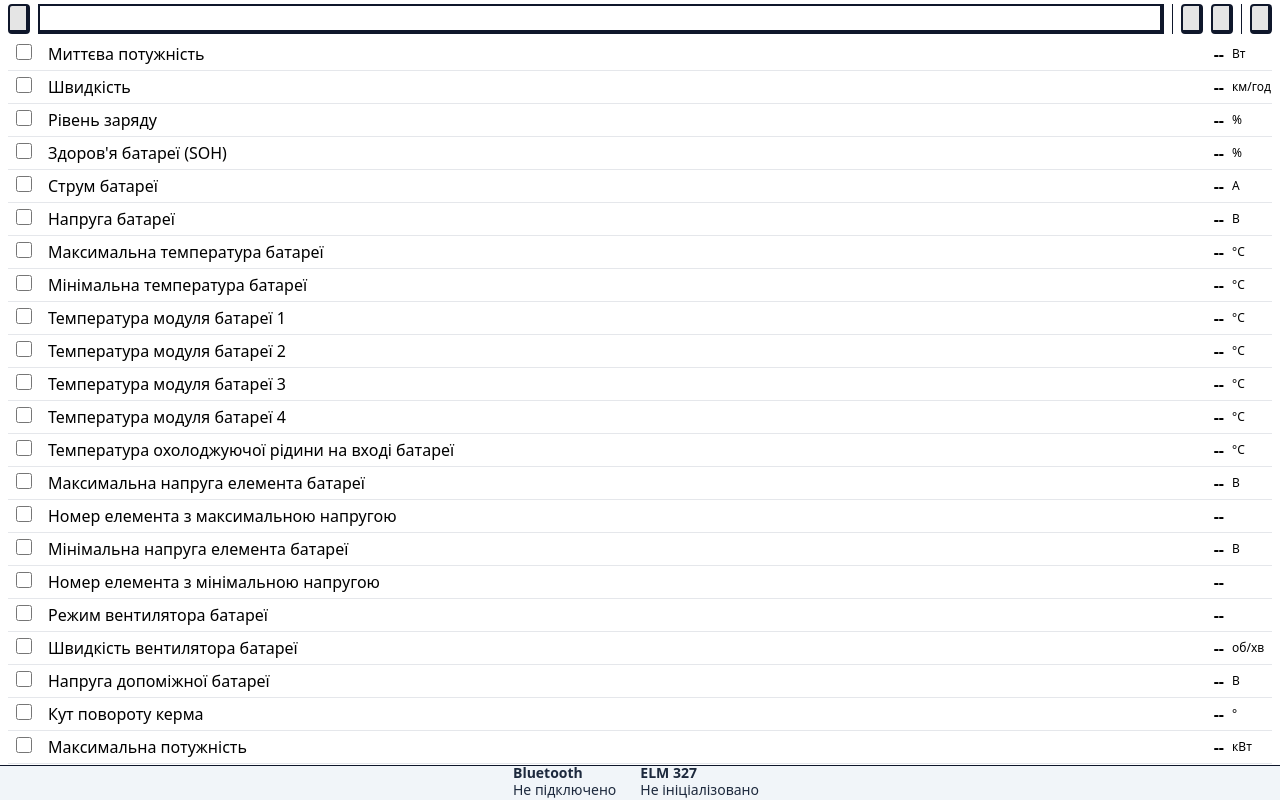
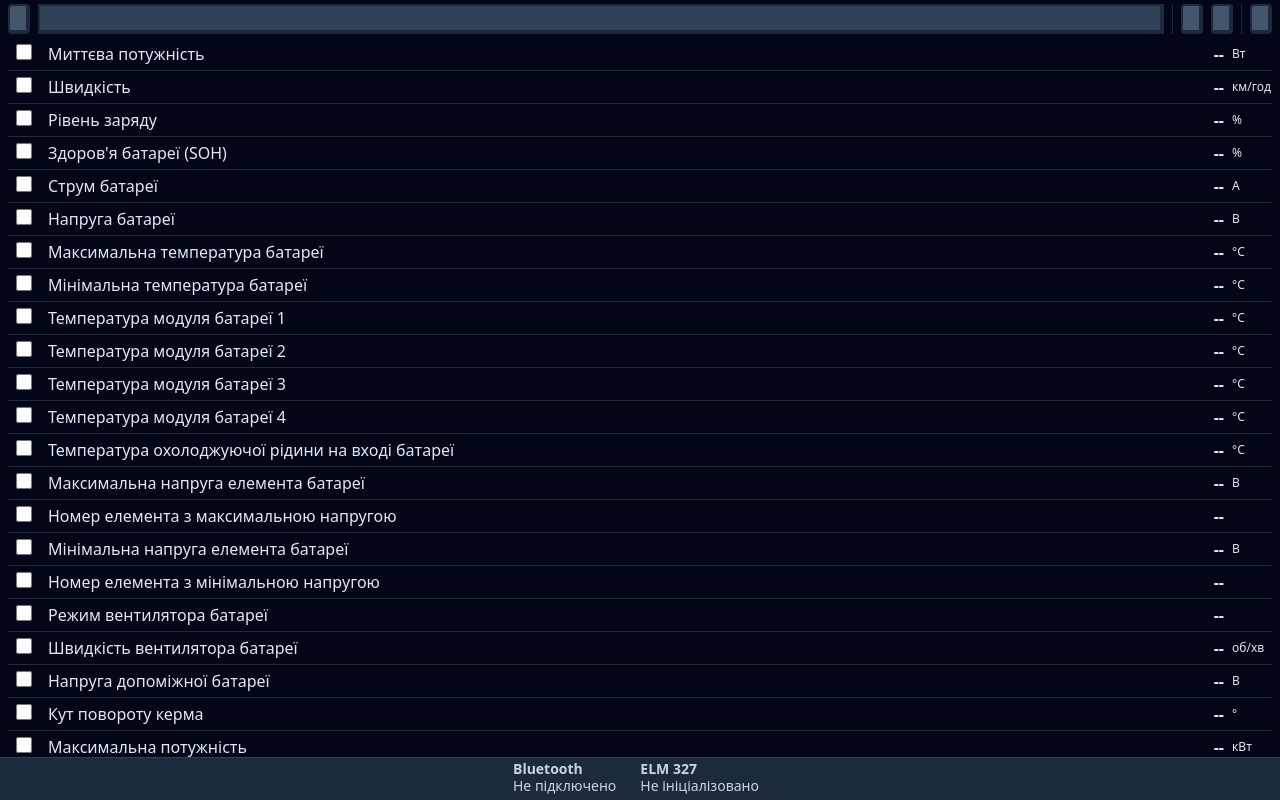
Before and after one commit to Tuoris/niro-spy, a SvelteKit app: page /all-parameters in a window 1280 px wide. Built offline with nearby package versions, Linux system fonts and the light colour scheme; what @iconify/tailwind4 would draw is missing.

Commit message:
Add dark theme

```diff
--- a/src/app.css
+++ b/src/app.css
@@ -1,5 +1,8 @@
 @import 'tailwindcss';
 @plugin "@iconify/tailwind4";
+
+@custom-variant dark (&:where(.dark, .dark *));
+
 
 html,
 body {
--- a/src/app.html
+++ b/src/app.html
@@ -1,12 +1,12 @@
 <!doctype html>
-<html lang="en">
+<html lang="en" class="dark">
 	<head>
 		<meta charset="utf-8" />
 		<link rel="icon" href="%sveltekit.assets%/favicon.png" />
 		<meta name="viewport" content="width=device-width, initial-scale=1" />
 		%sveltekit.head%
 	</head>
-	<body data-sveltekit-preload-data="hover">
+	<body data-sveltekit-preload-data="hover" class="dark:bg-slate-950">
 		<div style="display: contents">%sveltekit.body%</div>
 	</body>
 </html>
--- a/src/routes/+layout.svelte
+++ b/src/routes/+layout.svelte
@@ -34,7 +34,7 @@
 		{@render children()}
 	</main>
 	<footer
-		class="flex flex-nowrap justify-center gap-4 border-t-1 border-slate-900 bg-slate-100 text-sm text-slate-800"
+		class="flex flex-nowrap justify-center gap-4 border-t-1 border-slate-900 bg-slate-100 py-1 text-sm text-slate-800 dark:border-slate-700 dark:bg-slate-800 dark:text-slate-300"
 	>
 		<div class="flex flex-wrap items-center gap-2">
 			<span class="icon-[mdi--bluetooth-transfer]"></span>
--- a/src/routes/+page.svelte
+++ b/src/routes/+page.svelte
@@ -23,9 +23,9 @@
 		primary:
 			'rounded-sm border-2 border-r-4 border-b-4 border-green-900 bg-green-500 px-4 py-2 font-bold text-white active:border-t-4 active:border-r-2 active:border-b-2 active:border-l-4 active:bg-green-600',
 		secondary:
-			'rounded-sm border-2 border-r-4 border-b-4 border-slate-900 bg-sky-600 px-4 py-2 text-center font-bold text-white active:border-t-4 active:border-r-2 active:border-b-2 active:border-l-4 active:bg-sky-700',
+			'rounded-sm border-2 border-r-4 border-b-4 border-slate-900 bg-sky-600 px-4 py-2 text-center font-bold text-white active:border-t-4 active:border-r-2 active:border-b-2 active:border-l-4 active:bg-sky-700 dark:border-slate-800',
 		disabled:
-			'cursor-not-allowed rounded-sm border-2 border-r-4 border-b-4 border-slate-900 bg-neutral-400 px-4 py-2 text-center font-bold text-white active:border-t-4 active:border-r-2 active:border-b-2 active:border-l-4 active:bg-neutral-500'
+			'cursor-not-allowed rounded-sm border-2 border-r-4 border-b-4 border-slate-900 bg-neutral-400 px-4 py-2 text-center font-bold text-white active:border-t-4 active:border-r-2 active:border-b-2 active:border-l-4 active:bg-neutral-500 dark:border-slate-800 dark:bg-slate-600 dark:active:bg-slate-700'
 	};
 </script>
 
--- a/src/routes/all-parameters/+page.svelte
+++ b/src/routes/all-parameters/+page.svelte
@@ -64,49 +64,53 @@
 		<a
 			href="/"
 			aria-label="Назад"
-			class="flex rounded-sm border-2 border-r-4 border-b-4 border-slate-900 bg-neutral-200 px-2 py-1 text-center font-bold text-white active:border-t-4 active:border-r-2 active:border-b-2 active:border-l-4 active:bg-neutral-300"
+			class="flex rounded-sm border-2 border-r-4 border-b-4 border-slate-900 bg-neutral-200 px-2 py-1 text-center font-bold active:border-t-4 active:border-r-2 active:border-b-2 active:border-l-4 active:bg-neutral-300 dark:border-slate-800 dark:bg-slate-600 dark:active:bg-slate-700"
 		>
-			<span class="icon-[mdi--arrow-back] text-slate-800"></span>
+			<span class="icon-[mdi--arrow-back] text-slate-800 dark:text-slate-100"></span>
 		</a>
 		<div class="relative flex grow">
 			<input
 				bind:value={search}
-				class="w-full border-2 border-r-4 border-b-4 border-slate-900 px-2"
+				class="w-full border-2 border-r-4 border-b-4 border-slate-900 px-2 dark:border-slate-800 dark:bg-slate-700 dark:text-slate-100 dark:active:bg-slate-700"
 				type="text"
 			/>
-			<span class="icon-[mdi--search] pointer-events-none absolute top-1.5 right-2 text-slate-800"
+			<span
+				class="icon-[mdi--search] pointer-events-none absolute top-1.5 right-2 text-slate-800 dark:text-slate-100"
 			></span>
 		</div>
-		<div class="h-full border-l-1 border-slate-900"></div>
+		<div class="h-full border-l-1 border-slate-900 dark:border-slate-800"></div>
 		<button
 			aria-label="Вибрати всі видимі параметри"
-			class="flex rounded-sm border-2 border-r-4 border-b-4 border-slate-900 bg-neutral-200 px-2 py-1 text-center font-bold text-white active:border-t-4 active:border-r-2 active:border-b-2 active:border-l-4 active:bg-neutral-300"
+			class="flex rounded-sm border-2 border-r-4 border-b-4 border-slate-900 bg-neutral-200 px-2 py-1 text-center font-bold active:border-t-4 active:border-r-2 active:border-b-2 active:border-l-4 active:bg-neutral-300 dark:border-slate-800 dark:bg-slate-600 dark:active:bg-slate-700"
 			onclick={selectVisibleParams}
 		>
-			<span class="icon-[mdi--checkbox-outline] text-slate-800"></span>
+			<span class="icon-[mdi--checkbox-outline] text-slate-800 dark:text-slate-100"></span>
 		</button>
 		<button
 			aria-label="Зняти вибір з видимих параметрів"
-			class="flex rounded-sm border-2 border-r-4 border-b-4 border-slate-900 bg-neutral-200 px-2 py-1 text-center font-bold text-white active:border-t-4 active:border-r-2 active:border-b-2 active:border-l-4 active:bg-neutral-300"
+			class="flex rounded-sm border-2 border-r-4 border-b-4 border-slate-900 bg-neutral-200 px-2 py-1 text-center font-bold active:border-t-4 active:border-r-2 active:border-b-2 active:border-l-4 active:bg-neutral-300 dark:border-slate-800 dark:bg-slate-600 dark:active:bg-slate-700"
 			onclick={deselectVisibleParams}
 		>
-			<span class="icon-[mdi--checkbox-blank-off-outline] text-slate-800"></span>
+			<span class="icon-[mdi--checkbox-blank-off-outline] text-slate-800 dark:text-slate-100"
+			></span>
 		</button>
-		<div class="h-full border-l-1 border-slate-900"></div>
+		<div class="h-full border-l-1 border-slate-900 dark:border-slate-800"></div>
 		<a
 			href="charts"
 			aria-label="Перейти до графіків"
-			class="flex rounded-sm border-2 border-r-4 border-b-4 border-slate-900 bg-neutral-200 px-2 py-1 text-center font-bold text-white active:border-t-4 active:border-r-2 active:border-b-2 active:border-l-4 active:bg-neutral-300"
+			class="flex rounded-sm border-2 border-r-4 border-b-4 border-slate-900 bg-neutral-200 px-2 py-1 text-center font-bold text-white active:border-t-4 active:border-r-2 active:border-b-2 active:border-l-4 active:bg-neutral-300 dark:border-slate-800 dark:bg-slate-600 dark:active:bg-slate-700"
 			onclick={() => (paramsState.selectedParams = currentlySelectedParams)}
 		>
-			<span class="icon-[mdi--chart-line] text-slate-800"></span>
+			<span class="icon-[mdi--chart-line] text-slate-800 dark:text-slate-100"></span>
 		</a>
 	</div>
 	<div class="w-full flex-grow overflow-auto">
 		<table class="w-full table-fixed">
 			<tbody>
 				{#each filteredParams as param}
-					<tr class="border-b border-gray-200 nth-last-1:border-none">
+					<tr
+						class="border-b border-gray-200 nth-last-1:border-none dark:border-gray-800 dark:text-slate-200"
+					>
 						<td class="w-10 px-2">
 							<input
 								type="checkbox"
--- a/src/routes/charts/+page.svelte
+++ b/src/routes/charts/+page.svelte
@@ -42,8 +42,8 @@
 
 	const gridConfig = Array.from({ length: numberOfCharts }).map((_, index) => ({
 		top: `${index * CHART_GRID_HEIGHT + 35}px`,
-		left: '20px',
-		right: '30px',
+		left: '10px',
+		right: '10px',
 		height: `${CHART_GRID_HEIGHT - 70}px`
 	}));
 
@@ -51,6 +51,7 @@
 		animationDurationUpdate: 100,
 		animationDelayUpdate: 0,
 		animationDuration: 0,
+		backgroundColor: 'transparent',
 		dataZoom: {
 			type: 'inside',
 			realtime: true,
@@ -63,7 +64,6 @@
 		xAxis: Array.from({ length: numberOfCharts }).map((_, index) => ({
 			type: 'time',
 			gridIndex: index,
-
 			axisLabel: {
 				hideOverlap: true
 			}
@@ -75,20 +75,19 @@
 			nameTextStyle: { fontWeight: 700, align: 'left' },
 			axisLabel: {
 				inside: true,
-				textBorderColor: 'white',
+				textBorderColor: '#111',
 				textBorderWidth: 3,
 				align: 'right',
 				margin: 20,
 				fontSize: 8,
 				showMinLabel: false,
-				showMaxLabel: false,
-				color: 'black'
+				showMaxLabel: false
 			}
 		}))
 	};
 
 	$effect(() => {
-		chart = init(chartsElement, null, { renderer: 'canvas' });
+		chart = init(chartsElement, 'dark', { renderer: 'canvas' });
 		window.addEventListener('resize', () => chart.resize());
 		chart.setOption(staticOptions);
 	});
@@ -225,24 +224,28 @@
 		<a
 			href="/all-parameters"
 			aria-label="Назад"
-			class="flex rounded-sm border-2 border-r-4 border-b-4 border-slate-900 bg-neutral-200 px-2 py-1 text-center font-bold text-white active:border-t-4 active:border-r-2 active:border-b-2 active:border-l-4 active:bg-neutral-300"
+			class="flex rounded-sm border-2 border-r-4 border-b-4 border-slate-900 bg-neutral-200 px-2 py-1 text-center font-bold active:border-t-4 active:border-r-2 active:border-b-2 active:border-l-4 active:bg-neutral-300 dark:border-slate-800 dark:bg-slate-600 dark:active:bg-slate-700"
 		>
-			<span class="icon-[mdi--arrow-back] text-slate-800"></span>
+			<span class="icon-[mdi--arrow-back] text-slate-800 dark:text-slate-100"></span>
 		</a>
 		<div class="flex gap-2">
 			<button
 				aria-label="Перейти до графіків"
-				class="flex rounded-sm border-2 border-r-4 border-b-4 border-slate-900 bg-neutral-200 px-2 py-1 text-center font-bold text-white active:border-t-4 active:border-r-2 active:border-b-2 active:border-l-4 active:bg-neutral-300"
+				class="flex rounded-sm border-2 border-r-4 border-b-4 border-slate-900 bg-neutral-200 px-2 py-1 text-center font-bold active:border-t-4 active:border-r-2 active:border-b-2 active:border-l-4 active:bg-neutral-300 dark:border-slate-800 dark:bg-slate-600 dark:active:bg-slate-700"
 				onclick={downloadData}
 			>
-				<span class="icon-[mdi--file-download-outline] text-slate-800"></span>
+				<span class="icon-[mdi--file-download-outline] text-slate-800 dark:text-slate-100"></span>
 			</button>
 			<button
 				aria-label="Завантажити дані"
-				class="flex rounded-sm border-2 border-r-4 border-b-4 border-slate-900 bg-neutral-200 px-2 py-1 text-center font-bold text-white active:border-t-4 active:border-r-2 active:border-b-2 active:border-l-4 active:bg-neutral-300"
+				class="flex rounded-sm border-2 border-r-4 border-b-4 border-slate-900 bg-neutral-200 px-2 py-1 text-center font-bold active:border-t-4 active:border-r-2 active:border-b-2 active:border-l-4 active:bg-neutral-300 dark:border-slate-800 dark:bg-slate-600 dark:active:bg-slate-700"
 				onclick={() => (isPaused = !isPaused)}
 			>
-				<span class={['text-slate-800', isPaused ? 'icon-[mdi--play]' : 'icon-[mdi--pause]']}
+				<span
+					class={[
+						'text-slate-800 dark:text-slate-100',
+						isPaused ? 'icon-[mdi--play]' : 'icon-[mdi--pause]'
+					]}
 				></span>
 			</button>
 		</div>
```
